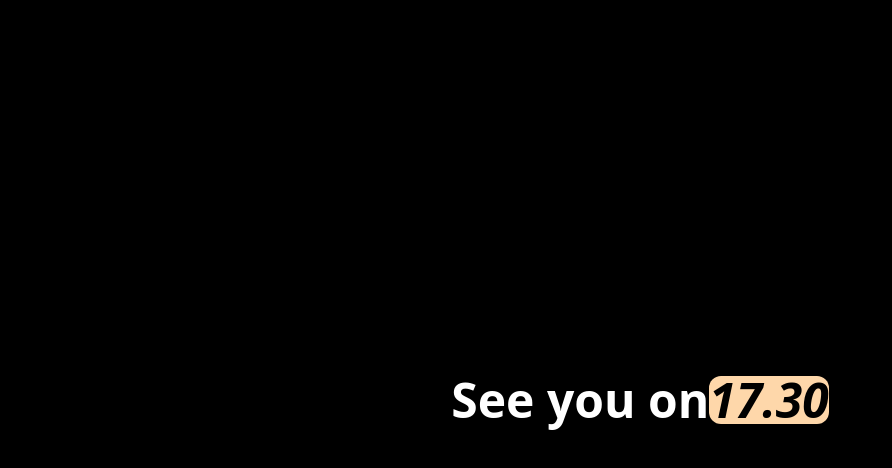
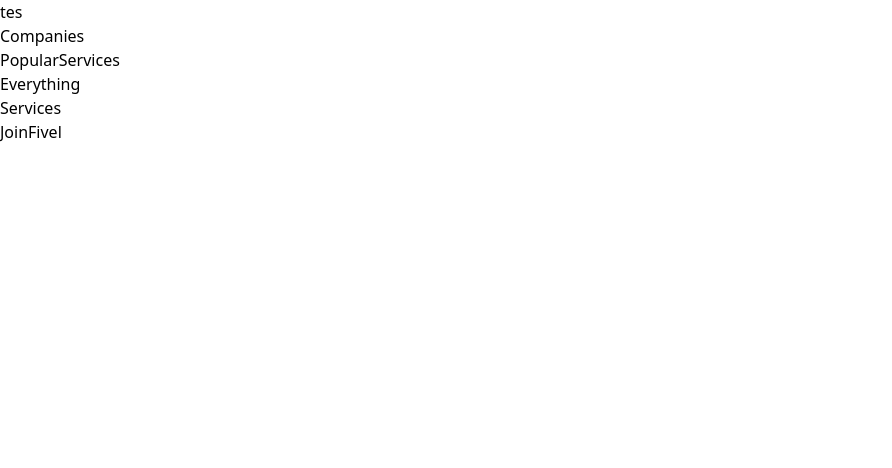
Before and after one commit to rzkjanuarr/fivel, a Next.js app in the folder fivel/: page / in a window 1280 px wide. Shown: the top 468 px of the page, without its empty margins (0-892 px from the left). Built offline with nearby package versions, Linux system fonts and the light colour scheme.

Commit message:
setup components

```diff
--- /dev/null
+++ b/fivel/src/components/Companies.jsx
@@ -0,0 +1,7 @@
+import React from "react";
+
+function Companies() {
+  return <div>Companies</div>;
+}
+
+export default Companies;
--- /dev/null
+++ b/fivel/src/components/Everything.jsx
@@ -0,0 +1,7 @@
+import React from "react";
+
+function Everything() {
+  return <div>Everything</div>;
+}
+
+export default Everything;
--- /dev/null
+++ b/fivel/src/components/FivelBusiness.jsx
@@ -0,0 +1,7 @@
+import React from "react";
+
+function FivelBusiness() {
+  return <div>FivelBusiness</div>;
+}
+
+export default FivelBusiness;
--- /dev/null
+++ b/fivel/src/components/HeroBanner.jsx
@@ -0,0 +1,9 @@
+import Image from "next/image";
+import { useRouter } from "next/router";
+import React, { useEffect, useState } from "react";
+
+function HeroBanner() {
+  return <div>tes</div>;
+}
+
+export default HeroBanner;
--- /dev/null
+++ b/fivel/src/components/JoinFivel.jsx
@@ -0,0 +1,7 @@
+import React from "react";
+
+function JoinFivel() {
+  return <div>JoinFivel</div>;
+}
+
+export default JoinFivel;
--- /dev/null
+++ b/fivel/src/components/PopularServices.jsx
@@ -0,0 +1,7 @@
+import React from "react";
+
+function PopularServices() {
+  return <div>PopularServices</div>;
+}
+
+export default PopularServices;
--- /dev/null
+++ b/fivel/src/components/Services.jsx
@@ -0,0 +1,7 @@
+import React from "react";
+
+function Services() {
+  return <div>Services</div>;
+}
+
+export default Services;
--- a/fivel/src/pages/_app.js
+++ b/fivel/src/pages/_app.jsx
@@ -2,7 +2,7 @@
 
 export default function App({ Component, pageProps }) {
   return (
-    <div className="bg-black">
+    <div className="mb-auto w-full mx-auto">
       <Component {...pageProps} />
     </div>
   );
--- a/fivel/src/pages/index.js
+++ /dev/null
@@ -1,15 +0,0 @@
-import Image from "next/image";
-import { Inter } from "next/font/google";
-
-const inter = Inter({ subsets: ["latin"] });
-
-export default function Home() {
-  return (
-    <div className="flex font-semibold text-5xl justify-center min-h-screen items-center">
-      <span className="text-white">See you on</span>
-      <span className="italic rounded-xl bg-orange-200 hover:bg-orange-500 hover:cursor-pointer">
-        17.30
-      </span>
-    </div>
-  );
-}
--- /dev/null
+++ b/fivel/src/pages/index.jsx
@@ -0,0 +1,19 @@
+import Companies from "@/components/Companies";
+import Everything from "@/components/Everything";
+import HeroBanner from "@/components/HeroBanner";
+import JoinFivel from "@/components/JoinFivel";
+import PopularServices from "@/components/PopularServices";
+import Services from "@/components/Services";
+
+export default function Home() {
+  return (
+    <div>
+      <HeroBanner />
+      <Companies />
+      <PopularServices />
+      <Everything />
+      <Services />
+      <JoinFivel />
+    </div>
+  );
+}
```
Also changed, not shown: fivel/src/pages/_document.jsx (renamed from fivel/src/pages/_document.js).
